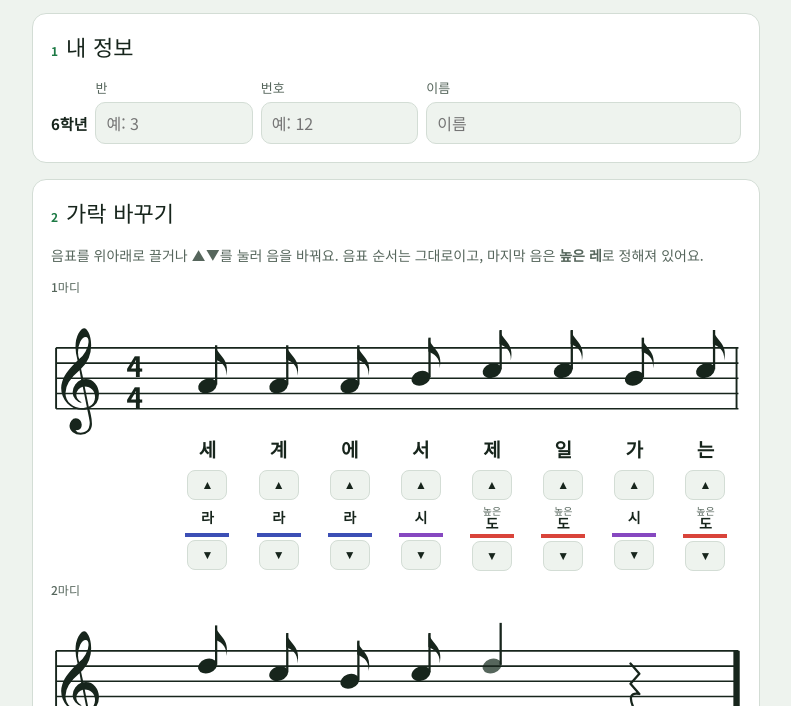
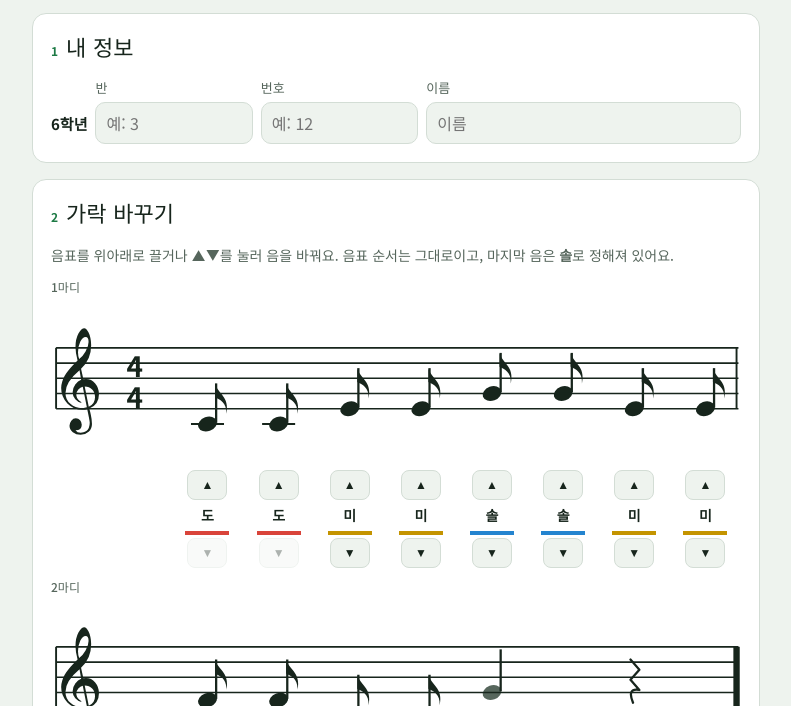
Before and after one commit to ksy050501-debug/music_shootdori, a plain HTML site: page index.html in a window 1280 px wide. Shown: the part 94-800 px from the top of the page, without its empty margins (244-1035 px from the left). Drawn offline with Linux system fonts and the light colour scheme.

Commit message:
Revert lyrics and initial melody changes; restore original version

```diff
--- a/index.html
+++ b/index.html
@@ -13,7 +13,7 @@
   --bg: #eef3ee; --surface: #ffffff; --ink: #17251c; --muted: #56665c; --line: #d3ddd5;
   --accent: #1d7a45; --accent-soft: #dcefe3; --accent-ink: #ffffff;
   --play: #f0b400; --play-soft: #fff4cf; --ok: #1d7a45; --danger: #b3261e;
-  --p0: #d9443a; --p1: #e7801f; --p2: #c49400; --p3: #2f9a49; --p4: #2484cf; --p5: #3c4fb5; --p6: #8648c0; --p7: #d9443a; --p8: #e7801f;
+  --p0: #d9443a; --p1: #e7801f; --p2: #c49400; --p3: #2f9a49; --p4: #2484cf; --p5: #3c4fb5; --p6: #8648c0; --p7: #d9443a;
   --font-display: "Jua", "Noto Sans KR", system-ui, sans-serif;
   --font-body: "Noto Sans KR", system-ui, -apple-system, "Apple SD Gothic Neo", "Malgun Gothic", sans-serif;
   --radius: 14px;
@@ -24,7 +24,7 @@
     --bg: #0e1611; --surface: #16221a; --ink: #e5eee7; --muted: #9db0a3; --line: #2a3b30;
     --accent: #48bf78; --accent-soft: #1d3a27; --accent-ink: #08170d;
     --play: #ffcc33; --play-soft: #3a3214; --ok: #48bf78; --danger: #ff8a80;
-    --p0: #ff6f63; --p1: #ffa04d; --p2: #e8bf2c; --p3: #55c46f; --p4: #4fb0f5; --p5: #8494ff; --p6: #b98af0; --p7: #ff6f63; --p8: #ffa04d;
+    --p0: #ff6f63; --p1: #ffa04d; --p2: #e8bf2c; --p3: #55c46f; --p4: #4fb0f5; --p5: #8494ff; --p6: #b98af0; --p7: #ff6f63;
     color-scheme: dark;
   }
 }
@@ -120,7 +120,7 @@ details.teacher .inner { display: grid; gap: 8px; padding-top: 8px; }
 
   <section class="card" aria-labelledby="h-score">
     <h2 id="h-score"><span class="step">2</span>가락 바꾸기</h2>
-    <p class="hint">음표를 위아래로 끌거나 ▲▼를 눌러 음을 바꿔요. 음표 순서는 그대로이고, 마지막 음은 <b>높은 레</b>로 정해져 있어요.</p>
+    <p class="hint">음표를 위아래로 끌거나 ▲▼를 눌러 음을 바꿔요. 음표 순서는 그대로이고, 마지막 음은 <b>솔</b>로 정해져 있어요.</p>
     <div class="score" id="score"></div>
     <div class="tools">
       <button class="btn" id="btn-sample" type="button">예시 가락으로</button>
@@ -184,17 +184,17 @@ details.teacher .inner { display: grid; gap: 8px; padding-top: 8px; }
   "use strict";
   // ▼ 선생님 설정: Canva 제출 페이지 주소를 따옴표 안에 넣으세요. 비워 두면 버튼이 숨겨져요.
   const CANVA_URL = "";
-  // ▼ 선생님 설정: 가사를 따옴표 안에 넣으세요. 띄어쓰기는 무시하고 한 글자씩 음표 13개(8분음표 12개 + 마지막 높은 레)에 붙어요.
-  const LYRICS = "세계에서제일가는스트라이커";
+  // ▼ 선생님 설정: 가사를 따옴표 안에 넣으세요. 띄어쓰기는 무시하고 한 글자씩 음표 13개(8분음표 12개 + 마지막 솔)에 붙어요.
+  const LYRICS = "";
   const TEMPO = 120; // 보통 빠르게
   const SYL = Array.from(LYRICS.replace(/\s+/g, "")).slice(0, 13);
 
-  const NAMES = ["도", "레", "미", "파", "솔", "라", "시", "도", "레"];
-  const FULL = ["도", "레", "미", "파", "솔", "라", "시", "높은 도", "높은 레"];
-  const FREQ = [261.63, 293.66, 329.63, 349.23, 392.0, 440.0, 493.88, 523.25, 587.33];
-  const PCOL = ["#d9443a", "#e7801f", "#c49400", "#2f9a49", "#2484cf", "#3c4fb5", "#8648c0", "#d9443a", "#e7801f"];
-  const SOL = 4, FINAL = 8, N = 12;
-  const SAMPLE = [5, 5, 5, 6, 7, 7, 6, 7, 8, 7, 6, 7];
+  const NAMES = ["도", "레", "미", "파", "솔", "라", "시", "도"];
+  const FULL = ["도", "레", "미", "파", "솔", "라", "시", "높은 도"];
+  const FREQ = [261.63, 293.66, 329.63, 349.23, 392.0, 440.0, 493.88, 523.25];
+  const PCOL = ["#d9443a", "#e7801f", "#c49400", "#2f9a49", "#2484cf", "#3c4fb5", "#8648c0", "#d9443a"];
+  const SOL = 4, N = 12;
+  const SAMPLE = [0, 0, 2, 2, 4, 4, 2, 2, 3, 3, 1, 1];
   const $ = (id) => document.getElementById(id);
   const store = {
     get(k) { try { return JSON.parse(localStorage.getItem(k)); } catch (e) { return null; } },
@@ -203,7 +203,7 @@ details.teacher .inner { display: grid; gap: 8px; padding-top: 8px; }
 
   // ---------- state ----------
   const draft = store.get("sd-draft") || {};
-  const validMel = (m) => Array.isArray(m) && m.length === N && m.every(v => Number.isInteger(v) && v >= 0 && v <= 8);
+  const validMel = (m) => Array.isArray(m) && m.length === N && m.every(v => Number.isInteger(v) && v >= 0 && v <= 7);
   let melody = validMel(draft.melody) ? draft.melody.slice() : SAMPLE.slice();
   let undoStack = [];
   let timbre = ["piano", "xylo", "rec"].includes(draft.timbre) ? draft.timbre : "piano";
@@ -233,7 +233,7 @@ details.teacher .inner { display: grid; gap: 8px; padding-top: 8px; }
   function notePrims(bar, c, m) {
     const out = [];
     if (c.k === "r") { const x = c.cx; out.push({ t: "rest", x }); return out; }
-    const p = c.k === "q" ? FINAL : m[c.i];
+    const p = c.k === "q" ? SOL : m[c.i];
     const y = yOf(p), x = c.cx;
     if (p === 0) out.push({ t: "ledger", x, y: 100 });
     out.push({ t: "head", x, y, fixed: c.k === "q" });
@@ -291,7 +291,7 @@ details.teacher .inner { display: grid; gap: 8px; padding-top: 8px; }
           d.append(up, chip, dn); ne.chip = chip; ne.up = up; ne.dn = dn;
         } else if (c.k === "q") {
           const sp = document.createElement("div"); sp.style.height = "30px";
-          const chip = document.createElement("div"); chip.className = "chip"; chip.style.setProperty("--c", "var(--p8)"); chip.innerHTML = "<small>높은</small>레";
+          const chip = document.createElement("div"); chip.className = "chip"; chip.style.setProperty("--c", "var(--p4)"); chip.textContent = "솔";
           const lk = document.createElement("div"); lk.className = "lock"; lk.textContent = "고정";
           d.append(sp, chip, lk);
         } else {
@@ -305,7 +305,7 @@ details.teacher .inner { display: grid; gap: 8px; padding-top: 8px; }
       wrap.appendChild(ctrls); host.appendChild(wrap);
       let dragCol = null;
       const toLocal = (ev) => { const pt = svg.createSVGPoint(); pt.x = ev.clientX; pt.y = ev.clientY; return pt.matrixTransform(svg.getScreenCTM().inverse()); };
-      const pitchAt = (y) => Math.max(0, Math.min(8, Math.round((100 - y) / 6)));
+      const pitchAt = (y) => Math.max(0, Math.min(7, Math.round((100 - y) / 6)));
       svg.addEventListener("pointerdown", (ev) => {
         const p = toLocal(ev);
         const c = bar.cols.find(c => c.k === "e" && p.x >= c.x0 && p.x < c.x1);
@@ -336,15 +336,15 @@ details.teacher .inner { display: grid; gap: 8px; padding-top: 8px; }
     for (let i = 0; i < N; i++) {
       const ne = noteEls["e" + i]; const p = melody[i];
       ne.chip.style.setProperty("--c", `var(--p${p})`);
-      ne.chip.innerHTML = p >= 7 ? "<small>높은</small>" + NAMES[p] : NAMES[p];
-      ne.up.disabled = p >= 8; ne.dn.disabled = p <= 0;
+      ne.chip.innerHTML = p === 7 ? "<small>높은</small>도" : NAMES[p];
+      ne.up.disabled = p >= 7; ne.dn.disabled = p <= 0;
     }
   }
 
   function pushHistory() { undoStack.push(melody.slice()); if (undoStack.length > 50) undoStack.shift(); $("btn-undo").disabled = false; }
   function changed() { drawNotes(); saveDraft(); markDirty(); }
   function setPitch(i, p, preview, noHistory) {
-    p = Math.max(0, Math.min(8, p));
+    p = Math.max(0, Math.min(7, p));
     if (melody[i] === p) return;
     if (!noHistory) pushHistory();
     melody[i] = p; changed();
@@ -424,7 +424,7 @@ details.teacher .inner { display: grid; gap: 8px; padding-top: 8px; }
     if (o.count) for (let b = 0; b < 4; b++) stick(t0 + b * beat, b === 0);
     const start = t0 + (o.count ? 4 : 0) * beat;
     if (o.acc) ACC.forEach(b => tamb(start + b * beat, ACCENT.has(b)));
-    const seq = m.map((p, i) => ({ p, b: i * 0.5, d: 0.5, key: "e" + i })).concat([{ p: FINAL, b: 6, d: 1, key: "q" }, { p: null, b: 7, d: 1, key: "r" }]);
+    const seq = m.map((p, i) => ({ p, b: i * 0.5, d: 0.5, key: "e" + i })).concat([{ p: SOL, b: 6, d: 1, key: "q" }, { p: null, b: 7, d: 1, key: "r" }]);
     seq.forEach(ev => {
       if (o.mel && ev.p !== null) tone(ev.p, start + ev.b * beat, ev.d * beat, 0.32);
       if (onHi) {
@@ -458,7 +458,7 @@ details.teacher .inner { display: grid; gap: 8px; padding-top: 8px; }
     const parts = String(line).trim().split("|");
     if (parts.length < 5 || parts[0].trim().toUpperCase() !== "SD") return null;
     const digits = parts[4].trim();
-    if (!/^[1-9]{12}$/.test(digits)) return null;
+    if (!/^[1-8]{12}$/.test(digits)) return null;
     return { name: parts[3].trim(), melody: digits.split("").map(d => +d - 1) };
   }
 
@@ -531,7 +531,7 @@ details.teacher .inner { display: grid; gap: 8px; padding-top: 8px; }
         const cx = PAD + c.cx * sc;
         let label, col;
         if (c.k === "e") { const p = melody[c.i]; label = FULL[p]; col = PCOL[p]; }
-        else if (c.k === "q") { label = FULL[FINAL]; col = PCOL[FINAL]; }
+        else if (c.k === "q") { label = "솔"; col = PCOL[4]; }
         else { label = "쉼"; col = null; }
         g.textAlign = "center"; g.textBaseline = "middle";
         g.fillStyle = col ? "#17251c" : "#56665c";
@@ -597,7 +597,7 @@ details.teacher .inner { display: grid; gap: 8px; padding-top: 8px; }
     if (playing && playingOwner === tState) { stopAll(); return; }
     const p = parseCode($("t-code").value);
     if (!p) { setStatus("t-status", "코드를 읽지 못했어요. SD|반|번호|이름|숫자 12개 모양인지 확인해 주세요.", "err"); return; }
-    setStatus("t-status", p.name + " · " + p.melody.map(v => FULL[v]).join(" ") + " | " + FULL[FINAL]);
+    setStatus("t-status", p.name + " · " + p.melody.map(v => FULL[v]).join(" ") + " | 솔");
     play(p.melody, { tempo: TEMPO, mel: true, acc: true, count: true }, tState, null);
   });
 
```
